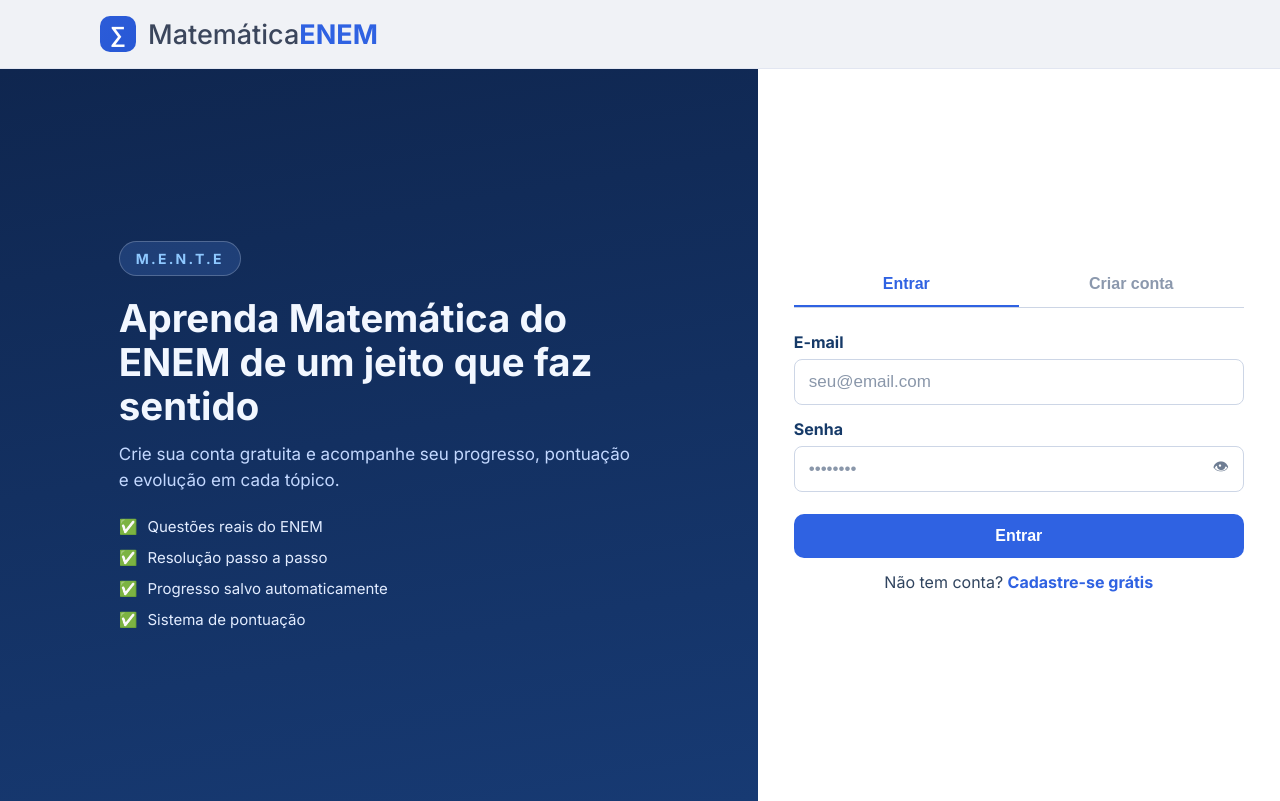
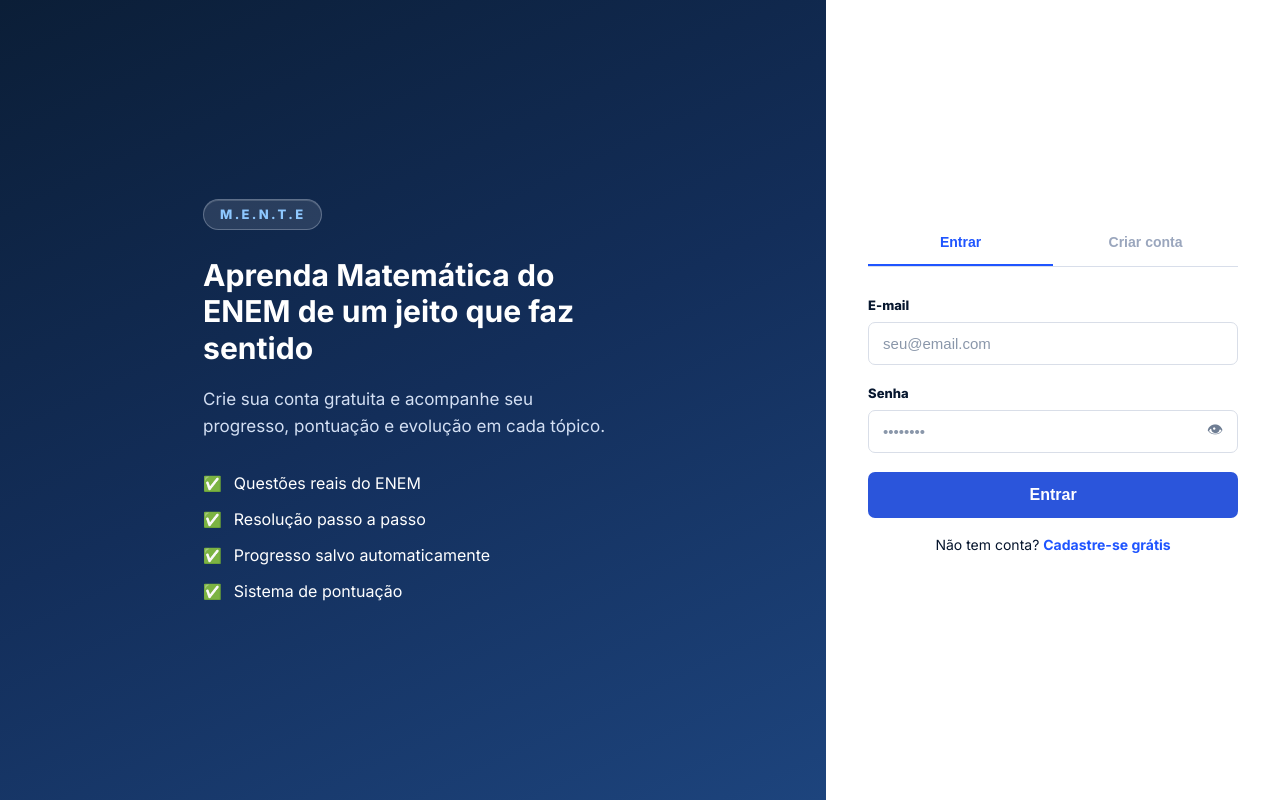
Before and after one commit to Vihmartinsp/mentee, a plain HTML site: page auth.html in a window 1280 px wide. Drawn offline with Linux system fonts and the light colour scheme; no server answers.

Commit message:
Atualiza tela de autenticação

```diff
--- a/auth.html
+++ b/auth.html
@@ -3,26 +3,17 @@
 <head>
   <meta charset="UTF-8" />
   <meta name="viewport" content="width=device-width, initial-scale=1.0" />
-  <title>MatemáticaENEM – Entrar / Cadastrar</title>
+  <title>M.E.N.T.E – Entrar / Cadastrar</title>
   <link rel="stylesheet" href="style.css" />
   <link href="https://fonts.googleapis.com/css2?family=Inter:wght@300;400;500;600;700;800&display=swap" rel="stylesheet" />
 </head>
 <body class="auth-body">
 
-  <nav class="navbar">
-    <div class="nav-container">
-      <a href="index.html" class="nav-logo" style="text-decoration:none;">
-        <span class="logo-icon">∑</span>
-        <span class="logo-text">Matemática<strong>ENEM</strong></span>
-      </a>
-    </div>
-  </nav>
-
   <div class="auth-page">
 
     <div class="auth-left">
       <div class="auth-left-content">
-        <div class="auth-brand-badge">M.E.N.T.E</div>
+        <a href="index.html" class="auth-brand-badge" aria-label="Voltar para a página inicial">M.E.N.T.E</a>
         <h2 class="auth-left-title">Aprenda Matemática do ENEM de um jeito que faz sentido</h2>
         <p class="auth-left-desc">Crie sua conta gratuita e acompanhe seu progresso, pontuação e evolução em cada tópico.</p>
         <div class="auth-features">
--- a/style.css
+++ b/style.css
@@ -655,34 +655,27 @@ html {
 
 /* ===== AUTH (login/cadastro) ===== */
 .auth-body {
-  background: #f5f7fb;
-}
-
-.auth-body .navbar {
-  background: #f0f2f6;
-}
-
-.auth-body .nav-container {
-  max-width: 1120px;
+  background: #ffffff;
 }
 
 .auth-page {
-  min-height: calc(100vh - 68px);
+  min-height: 100vh;
   display: grid;
-  grid-template-columns: minmax(0, 1.45fr) minmax(0, 1fr);
+  grid-template-columns: minmax(0, 1.82fr) minmax(420px, 1fr);
 }
 
 .auth-left {
-  background: linear-gradient(170deg, #0f264f 0%, #173a73 100%);
+  background: linear-gradient(155deg, #0b1e37 0%, #132e5a 50%, #1d447d 100%);
   color: #f2f7ff;
   display: flex;
   align-items: center;
   justify-content: center;
-  padding: 38px 40px;
+  padding: 70px 40px;
 }
 
 .auth-left-content {
-  max-width: 520px;
+  max-width: 420px;
+  width: 100%;
 }
 
 .auth-brand-badge {
@@ -690,38 +683,46 @@ html {
   align-items: center;
   padding: 8px 16px;
   border-radius: 999px;
-  border: 1px solid rgba(255, 255, 255, 0.22);
-  background: rgba(92, 145, 244, 0.2);
+  border: 1px solid rgba(232, 241, 255, 0.28);
+  background: rgba(255, 255, 255, 0.11);
   color: #8ec8ff;
-  letter-spacing: 0.16em;
-  font-weight: 700;
-  font-size: 14px;
+  letter-spacing: 0.18em;
+  font-weight: 800;
+  font-size: 13px;
+  line-height: 1;
+  text-decoration: none;
+  box-shadow: inset 0 1px 0 rgba(255, 255, 255, 0.16);
 }
 
 .auth-left-title {
-  margin: 20px 0 14px;
-  font-size: clamp(30px, 3vw, 48px);
-  line-height: 1.15;
+  margin: 27px 0 19px;
+  font-size: clamp(29px, 2.35vw, 34px);
+  line-height: 1.22;
+  color: #ffffff;
 }
 
 .auth-left-desc {
-  margin: 0 0 24px;
-  color: #c3d8ff;
+  margin: 0 0 34px;
+  color: #d3dff3;
   font-size: 17px;
-  line-height: 1.5;
+  line-height: 1.58;
 }
 
 .auth-features {
   display: grid;
+  gap: 16px;
+}
+
+.auth-feature {
+  color: #ffffff;
+  font-size: 16px;
+  display: flex;
+  align-items: center;
   gap: 12px;
 }
 
-.auth-feature {
-  color: #e2ecff;
+.auth-feature span {
   font-size: 15px;
-  display: flex;
-  align-items: center;
-  gap: 10px;
 }
 
 .auth-right {
@@ -729,56 +730,56 @@ html {
   display: flex;
   align-items: center;
   justify-content: center;
-  padding: 30px 28px;
+  padding: 30px 42px;
 }
 
 .auth-card {
   width: 100%;
-  max-width: 450px;
+  max-width: 380px;
 }
 
 .auth-tabs {
   display: grid;
   grid-template-columns: 1fr 1fr;
-  border-bottom: 1px solid #ccd5e5;
-  margin-bottom: 24px;
+  border-bottom: 1px solid #d8deea;
+  margin-bottom: 30px;
 }
 
 .auth-tab {
   appearance: none;
   border: none;
   background: transparent;
-  padding: 12px 8px;
-  font-size: 16px;
-  color: #8b98ad;
-  font-weight: 700;
+  padding: 0 8px 14px;
+  font-size: 14px;
+  color: #9aa6bd;
+  font-weight: 800;
   border-bottom: 2px solid transparent;
   cursor: pointer;
 }
 
 .auth-tab.active {
-  color: #2f62e2;
-  border-bottom-color: #2f62e2;
+  color: #1f55ff;
+  border-bottom-color: #1f55ff;
 }
 
 .form-group {
-  margin-bottom: 14px;
+  margin-bottom: 20px;
 }
 
 .form-label {
   display: block;
-  margin-bottom: 7px;
-  color: #163a68;
-  font-weight: 700;
-  font-size: 16px;
+  margin-bottom: 9px;
+  color: #07172f;
+  font-weight: 800;
+  font-size: 13px;
 }
 
 .form-input {
   width: 100%;
-  border: 1px solid #cdd6e6;
-  border-radius: 8px;
+  border: 1px solid #d9dee8;
+  border-radius: 7px;
   padding: 12px 14px;
-  font-size: 17px;
+  font-size: 15px;
   color: #244063;
   background: #fff;
 }
@@ -817,29 +818,29 @@ html {
 .btn-auth {
   width: 100%;
   border: none;
-  border-radius: 10px;
-  background: #2f62e2;
+  border-radius: 7px;
+  background: #2b55db;
   color: #fff;
   font-size: 16px;
   font-weight: 700;
-  padding: 13px 16px;
-  margin-top: 8px;
+  padding: 14px 16px;
+  margin-top: -1px;
   cursor: pointer;
 }
 
 .btn-auth:hover {
-  background: #2558d9;
+  background: #224dcc;
 }
 
 .auth-switch {
   text-align: center;
-  color: #30445f;
-  margin-top: 14px;
-  font-size: 16px;
+  color: #06152d;
+  margin-top: 18px;
+  font-size: 14px;
 }
 
 .auth-switch a {
-  color: #2f62e2;
+  color: #1f55ff;
   font-weight: 700;
   text-decoration: none;
 }
@@ -891,7 +892,12 @@ body.page-exit {
   }
 
   .auth-left {
-    min-height: 320px;
+    min-height: 420px;
+    padding: 56px 28px;
+  }
+
+  .auth-right {
+    padding: 42px 28px;
   }
 }
 
```
